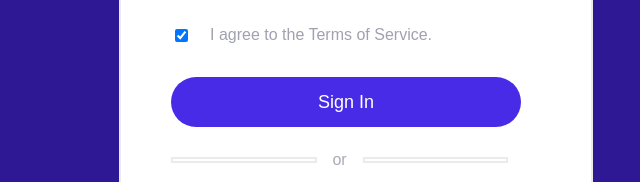
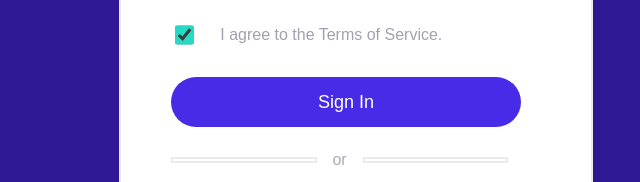
Before and after one commit to artitilekar/Hero_frontPage, a plain HTML site: page index.html in a window 1280 px wide. Shown: the part 426-608 px from the top of the page, 602-1242 px from the left. Drawn offline with Linux system fonts and the light colour scheme.

Commit message:
Update style.css

```diff
--- a/style.css
+++ b/style.css
@@ -176,19 +176,16 @@ header {
   padding: auto;
 }
 
-.check-icon {
-  position: absolute;
+.checkbox {
   width: 24px;
   height: 24px;
-  background-color: #37dac5;
-  display: flex;
-  justify-content: center;
-  align-items: center;
+  border-radius: 50%;
+  border: 2px solid gba(30, 14, 98, 1);
+
+  margin-right: 10px;
 }
-
-.check-mark {
-  font-size: 20px;
-  color: rgba(30, 14, 98, 1);
+input[type="checkbox"] {
+  accent-color: rgba(37, 218, 197, 1);
 }
 .checkbox-label {
   width: 300px;
@@ -201,7 +198,7 @@ header {
   text-align: left;
   color: rgba(21, 20, 57, 0.4);
   padding: 10px;
-  margin-left: 3%;
+  margin-left: 2%;
 }
 
 .btn {
```
